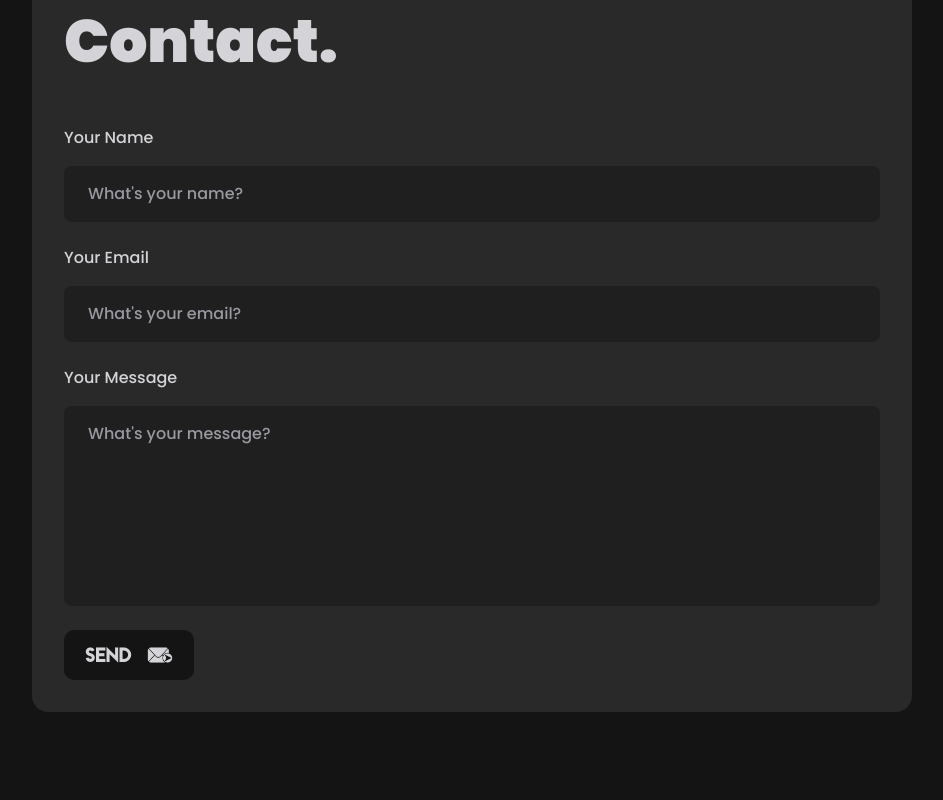
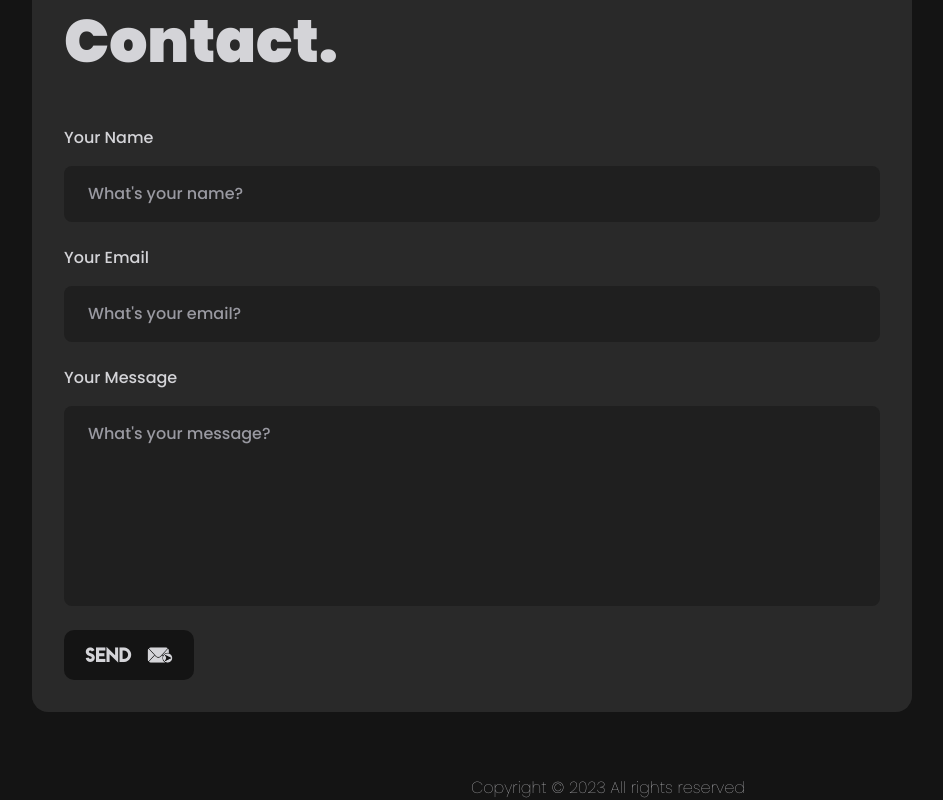
Before and after one commit to shaqdeff/Portfolio-Template, a React (Vite) app: page / in a window 1280 px wide. Shown: the part 4678-5478 px from the top of the page, without its empty margins (32-975 px from the left). Before the commit the page ends 5454 px from the top, so only its background shows below. Built offline with nearby package versions, Linux system fonts and the light colour scheme.

Commit message:
Added copyright notice

```diff
--- a/src/App.jsx
+++ b/src/App.jsx
@@ -7,6 +7,7 @@ import {
   Navbar,
   Tech,
   Projects,
+  Footer,
 } from './components';
 
 const App = () => {
@@ -40,6 +41,9 @@ const App = () => {
         <div className="relative z-0">
           <Contact />
         </div>
+        <div className='flex items-center justify-center'>
+          <Footer />
+        </div>
       </div>
     </BrowserRouter>
   );
--- /dev/null
+++ b/src/components/Footer.jsx
@@ -0,0 +1,11 @@
+
+function Footer() {
+    const currentYear = new Date().getFullYear()
+    return (
+        <div>
+            <p className="text-timberWolf font-poppins font-thin">Copyright &copy; {currentYear} All rights reserved </p>
+        </div>
+    )
+}
+
+export default Footer
--- a/src/components/index.js
+++ b/src/components/index.js
@@ -6,5 +6,6 @@ import Tech from './Tech';
 import Experience from './Experience';
 import Projects from './Projects';
 import Contact from './Contact';
+import Footer from './Footer';
 
-export { Hero, Navbar, About, Tech, Experience, Projects, Contact, BallCanvas };
+export { Hero, Navbar, About, Tech, Experience, Projects, Contact, BallCanvas ,Footer};
```
Also changed, not shown: 1 other file (tests, documents, lock files or other folders).
